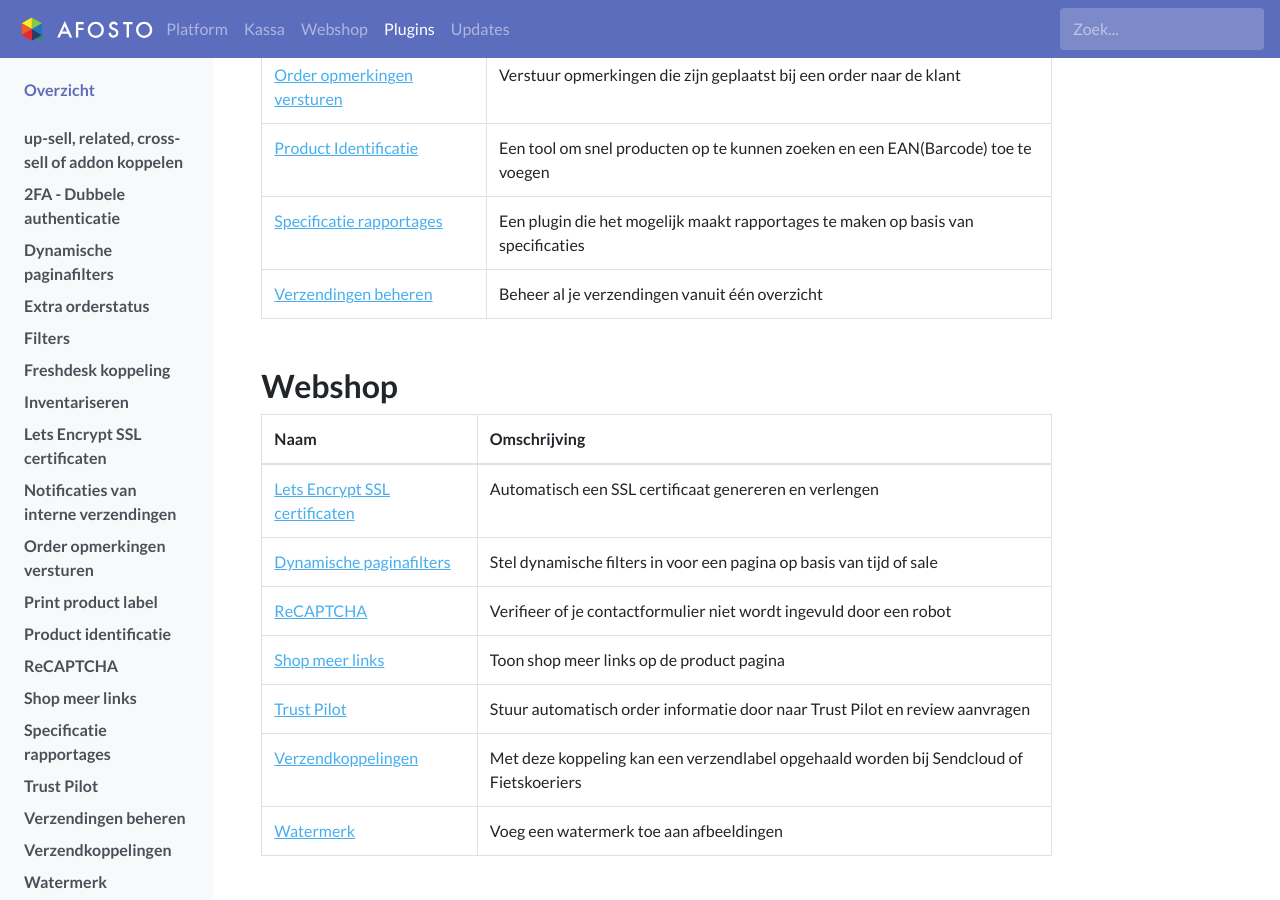
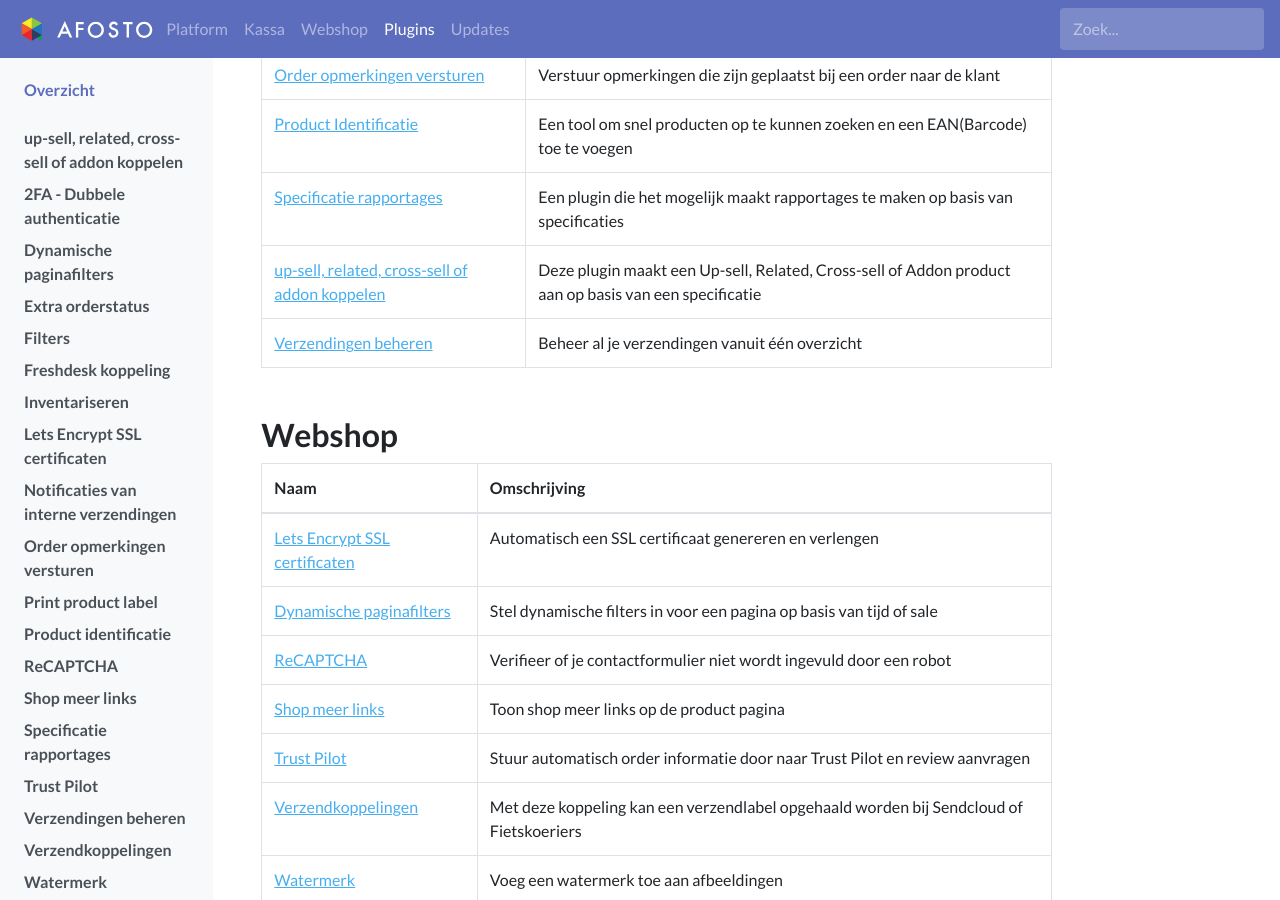
Before and after one commit to afosto/afosto-docs, a Jekyll site: the page built from plugins/index.md, in a window 1280 px wide and 900 px high, scrolled down 466 px. Built offline with Jekyll 4.4.1, drawn with Linux system fonts in a browser that asks for light colours; a script that is not in the unit is left out.

Commit message:
hotfix - autolink in plugin index page - added link to index page

```diff
--- a/plugins/index.md
+++ b/plugins/index.md
@@ -19,6 +19,7 @@ redirect_from:
 |[Order opmerkingen versturen](/plugins/order-opmerkingen-versturen)|Verstuur opmerkingen die zijn geplaatst bij een order naar de klant|
 |[Product Identificatie](/plugins/pid)|Een tool om snel producten op te kunnen zoeken en een EAN(Barcode) toe te voegen|
 |[Specificatie rapportages](/plugins/specificatie-rapportages)| Een plugin die het mogelijk maakt rapportages te maken op basis van specificaties|
+|[up-sell, related, cross-sell of addon koppelen](/plugins/automatisch-linken)|Deze plugin maakt een Up-sell, Related, Cross-sell of Addon product aan op basis van een specificatie|
 |[Verzendingen beheren](/plugins/verzendingen-beheren)|Beheer al je verzendingen vanuit één overzicht|
 {: .table.table-bordered }
 
```
Also changed, not shown: plugins/automatisch-linken.md (+1 -1 lines).
